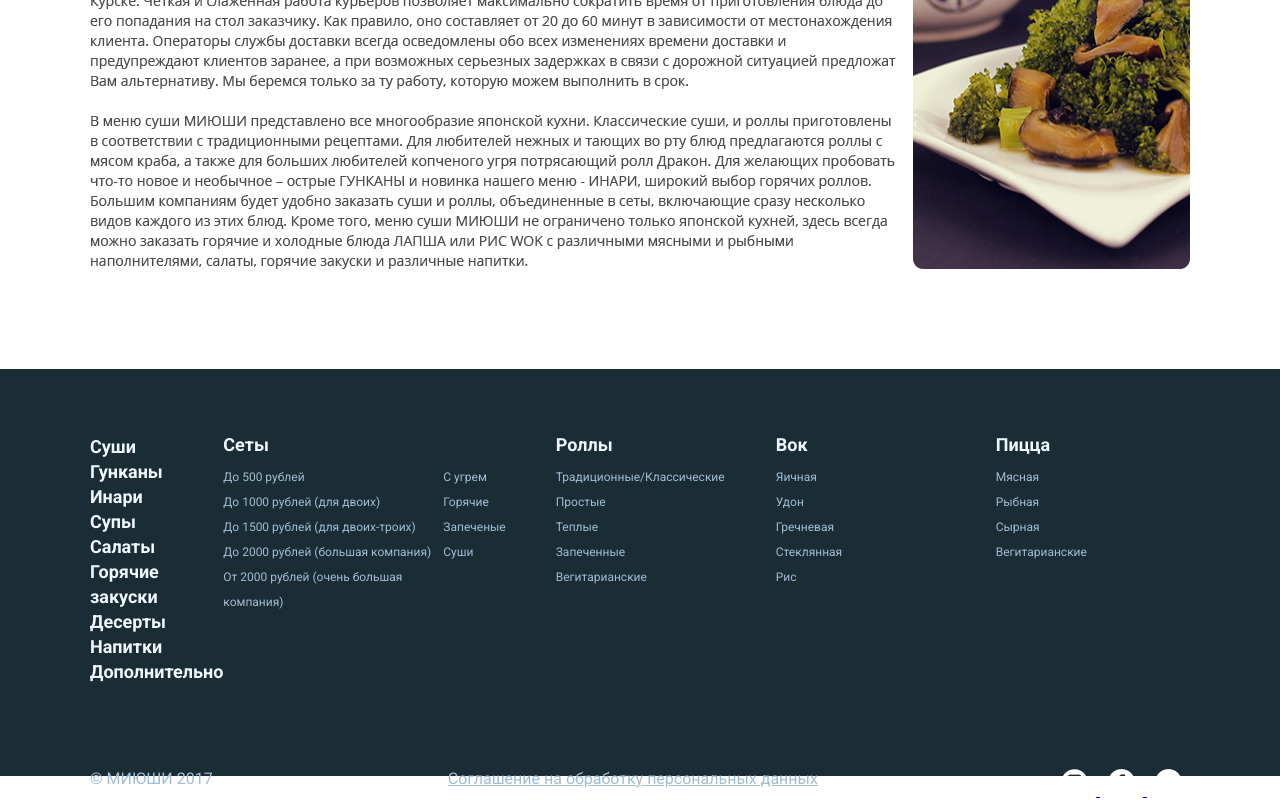
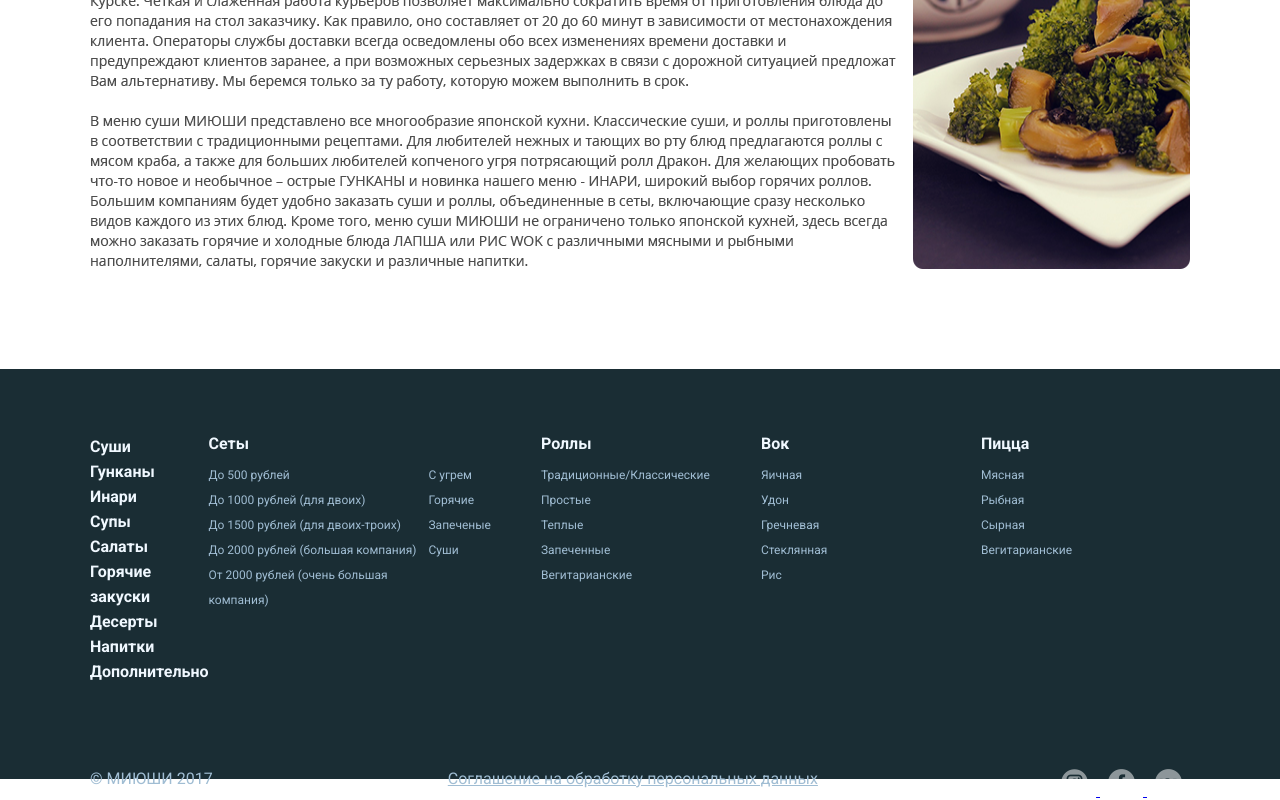
Before and after one commit to jshamsutdinova/mega-mir-test, a website: page src/index.html in a window 1280 px wide. Shown: the part 5573-6373 px from the top of the page. Drawn offline with nearby package versions, Linux system fonts and the light colour scheme; files that its build step writes are made by us from their sources.

Commit message:
Changed style

```diff
--- a/src/scss/footer.scss
+++ b/src/scss/footer.scss
@@ -1,5 +1,5 @@
 footer {
-    height: 407px;
+    height: 410px;
     margin-top: 100px;
     background-color: #1a2d34;
 }
@@ -21,7 +21,7 @@ footer {
     line-height: 25px;
 
     a {
-        font-size: 18px;
+        font-size: 16px;
         color: aliceblue;
         font-weight: 600;
     }
@@ -38,7 +38,7 @@ footer {
 .footer__item--name  {
     color: aliceblue;
     font-weight: 600;
-    font-size: 18px;
+    font-size: 16px;
 }
 
 .sets--menu {
@@ -86,6 +86,7 @@ footer {
 
 .footer--media > a > img {
     padding: 0 8px;
+    opacity: 0.5;
 }
 
 
```
